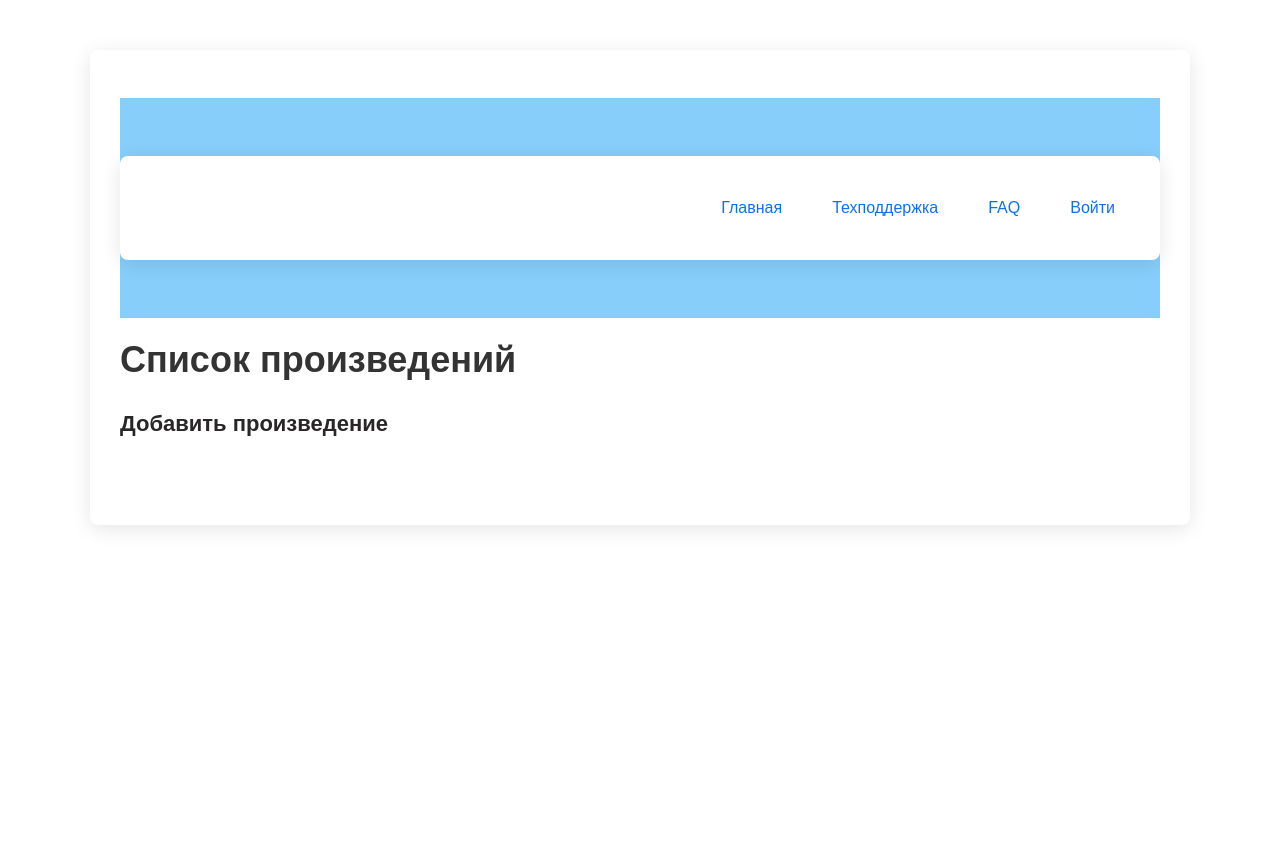
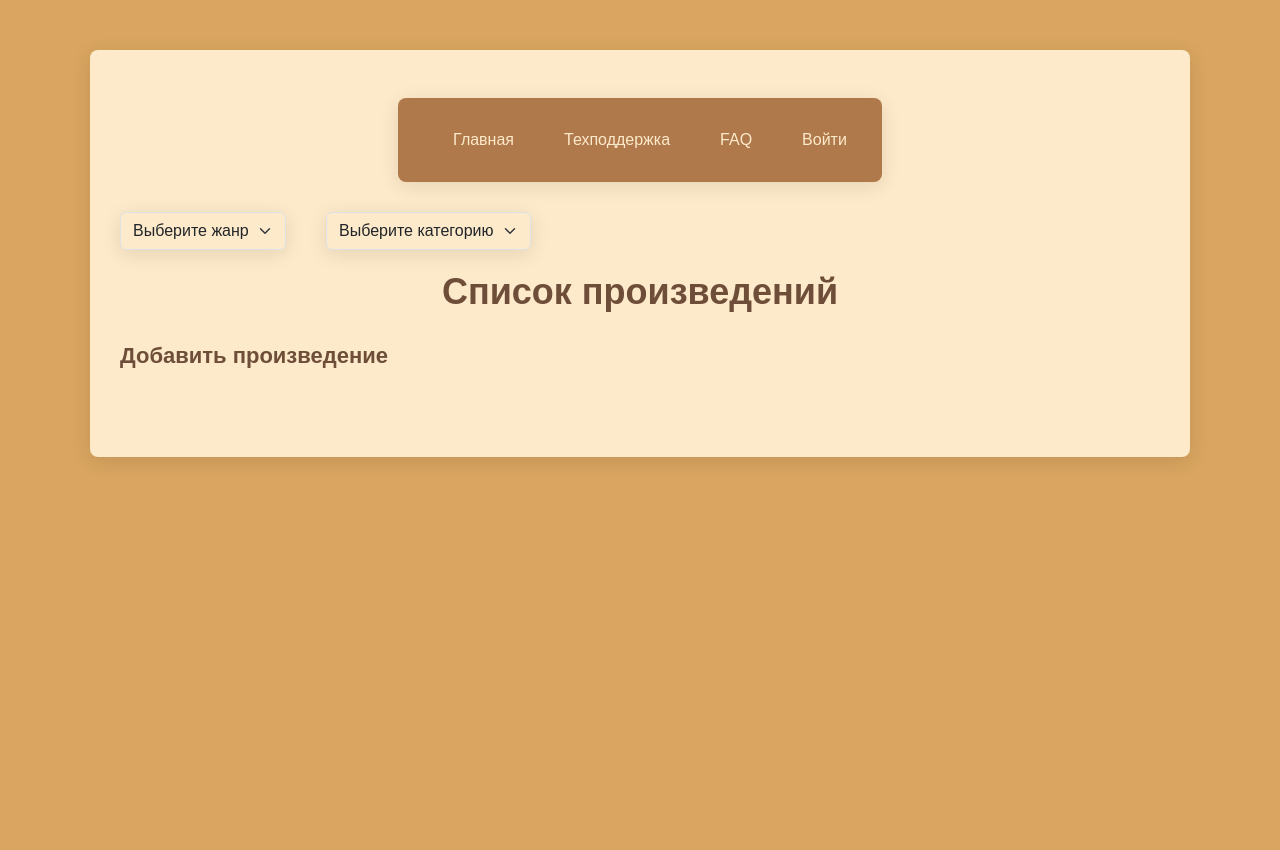
Before and after one commit to HermannRorshach/ArtEcho, a Django app: page / in a window 1280 px wide. Run offline with Django 3.2, Linux system fonts and the light colour scheme; data that the repository does not hold is empty; some libraries are stand-ins or nearby versions; some web fonts are replaced.

Commit message:
Added routes and view classes for comments. Started working on styles, added dropdown lists for genres and categories  on the items page.

```diff
--- a/api_yamdb/reviews/urls.py
+++ b/api_yamdb/reviews/urls.py
@@ -37,4 +37,10 @@ urlpatterns = [
     path('title/<int:title_id>/review/<int:pk>/', views.ReviewDetailView.as_view(), name='review_detail'),
     path('title/<int:title_id>/review/delete/<int:pk>/', views.ReviewDeleteView.as_view(), name='delete_review'),
 
+    path('title/<int:title_id>/review/<int:review_id>/comment/new/', views.CommentCreateView.as_view(), name='create_comment'),
+    path('title/<int:title_id>/review/<int:review_id>/comment/update/<int:pk>/', views.CommentUpdateView.as_view(), name='update_comment'),
+    path('title/<int:title_id>/review/<int:review_id>/comments/', views.CommentListView.as_view(), name='comments'),
+    path('title/<int:title_id>/review/<int:review_id>/comment/<int:pk>/', views.CommentDetailView.as_view(), name='comment_detail'),
+    path('title/<int:title_id>/review/<int:review_id>/comment/delete/<int:pk>/', views.CommentDeleteView.as_view(), name='delete_comment'),
+
 ]
--- a/api_yamdb/reviews/views.py
+++ b/api_yamdb/reviews/views.py
@@ -1,25 +1,17 @@
-from django.views.generic.edit import CreateView
-from .models import Title, Category, Comment, Review, Genre
-from django.contrib.auth.decorators import login_required
-from django.contrib.auth.decorators import login_required
 from pprint import pprint
 
-
 import requests
-
-from django.contrib.auth.decorators import login_required
-
-
+from django.contrib.auth.decorators import login_required, user_passes_test
 from django.shortcuts import get_object_or_404, redirect, render
 from django.urls import reverse, reverse_lazy
-
 from django.utils.decorators import method_decorator
 from django.views import View
 from django.views.generic import DeleteView, DetailView, ListView
 from django.views.generic.edit import CreateView, UpdateView
-from .forms import GenreForm, TitleForm, ReviewForm
-from django.contrib.auth.decorators import user_passes_test
-from django.utils.decorators import method_decorator
+
+from .forms import CommentForm, GenreForm, ReviewForm, TitleForm
+from .models import Category, Comment, Genre, Review, Title
+
 
 def is_admin_or_superuser(user):
     return user.is_authenticated and (user.is_admin or user.is_superuser)
@@ -76,7 +68,7 @@ class TitleCreateView(CreateView):
         context.update(title_context)
         context['title'] = 'Добавить новое произведение'
         context['is_edit'] = False
-        context["create_url"] = reverse("reviews:create_title")
+        context["create_url"] = reverse_lazy("reviews:create_title")
         pprint(context)
         return context
 
@@ -108,6 +100,10 @@ class TitleListView(ListView):
         context = super().get_context_data(**kwargs)
         context.update(title_context)
         context['title'] = 'Список произведений'
+        context["create_url"] = reverse_lazy("reviews:create_title")
+        context['genres_list'] = Genre.objects.all()
+        context['category_list'] = Category.objects.all()
+        # pprint(context)
         return context
 
 
@@ -122,9 +118,9 @@ class TitleDetailView(DetailView):
         context.update(title_context)
         context['title'] = f'Произведение {context["object"]}'
         context['related_object_list'] = Review.objects.filter(title_id=self.kwargs['pk'])
+        context['create_related_object_url'] = reverse_lazy('reviews:create_review', kwargs={"title_id": self.object.pk})
         context["update_url"] = reverse_lazy("reviews:update_title", kwargs={"pk": self.object.pk})
         context["delete_url"] = reverse_lazy("reviews:delete_title", kwargs={"pk": self.object.pk})
-        context['create_related_object_url'] = reverse_lazy('reviews:create_review', kwargs={"title_id": self.object.pk})
         context['back_url'] = reverse_lazy('reviews:titles')
         pprint(context)
         return context
@@ -248,14 +244,17 @@ review_context = {
     'create_button_text': 'Добавить',  # Для страницы создания
     'url_with_arg': True,
 
-    'update_url': 'reviews:update_review',  # Для страницы редактирования
+    # 'update_url': 'reviews:update_review',  # Для страницы редактирования
     'update_button_text': 'Изменить',  # Для страницы редактирования
 
     'action': 'Добавить отзыв',  # Для страницы списка
-    'detail_url': 'reviews:review_detail',  # Для страницы списка
+    # 'detail_url': 'reviews:review_detail',  # Для страницы списка
 
-    'update_url': 'reviews:update_review',
-    'delete_url': 'reviews:delete_review',
+    # 'update_url': 'reviews:update_review',
+    # 'delete_url': 'reviews:delete_review',
+    'related_object_title': 'Комментарии',
+    'no_related_objects_title': 'Комментариев нет',
+    'create_related_object_title': 'Оставить комментарий',
 }
 
 # @method_decorator(user_passes_test(is_admin_or_superuser), name='dispatch')
@@ -337,9 +336,15 @@ class ReviewDetailView(DetailView):
         context = super().get_context_data(**kwargs)
         context.update(review_context)
         context['title'] = f'Отзыв {context["object"]}'
+        self.title_id = self.kwargs['title_id']
+        context['related_object_list'] = Comment.objects.filter(review_id=self.kwargs['pk'])
+        context['create_related_object_url'] = reverse_lazy('reviews:create_comment', kwargs={'title_id': self.title_id, 'review_id': self.object.pk})
+        pprint(context['create_related_object_url'])
         context["update_url"] = reverse_lazy("reviews:update_review", kwargs={"title_id": self.object.title.pk, "pk": self.object.pk})
         context["delete_url"] = reverse_lazy("reviews:delete_review", kwargs={"title_id": self.object.title.pk, "pk": self.object.pk})
         context['back_url'] = reverse_lazy('reviews:reviews',  kwargs={"title_id": self.object.title.pk})
+        pprint("kwargs в get_context_data ReviewDetailView в create_related_object_url")
+        pprint({'title_id': self.title_id, 'review_id': self.object.pk})
         pprint(context)
         return context
 
@@ -362,50 +367,143 @@ class ReviewDeleteView(DeleteView):
         return context
 
 
+comment_context = {
+    # 'create_url': 'reviews:create_review',  # Для страницы создания и редактирования
+    'create_button_text': 'Добавить',  # Для страницы создания
+    # 'url_with_arg': True,
 
-# from django.views.generic import CreateView
-# from django.urls import reverse_lazy
-# from django.shortcuts import get_object_or_404
-# from .models import Review, Title
-# from .forms import ReviewForm
+    # 'update_url': 'reviews:update_review',  # Для страницы редактирования
+    'update_button_text': 'Изменить',  # Для страницы редактирования
 
-# class ReviewCreateView(CreateView):
-#     model = Review
-#     form_class = ReviewForm
-#     template_name = "reviews/review_form.html"
+    'action': 'Добавить комментарий',  # Для страницы списка
+    # 'detail_url': 'reviews:review_detail',  # Для страницы списка
 
-#     def dispatch(self, request, *args, **kwargs):
-#         self.title = get_object_or_404(Title, id=self.kwargs["title_id"])
-#         return super().dispatch(request, *args, **kwargs)
+    # 'update_url': 'reviews:update_review',
+    # 'delete_url': 'reviews:delete_review',
+}
 
-#     def form_valid(self, form):
-#         form.instance.author = self.request.user
-#         form.instance.title = self.title
-#         return super().form_valid(form)
+class CommentCreateView(CreateView):
+    model = Comment
+    template_name = 'reviews/create_instance.html'
+    form_class = CommentForm
 
-#     def get_success_url(self):
-#         return reverse_lazy("reviews:review_list", kwargs={"title_id": self.title.id})
+    @property
+    def title_id(self):
+        return self.kwargs['title_id']
 
-#     def get_context_data(self, **kwargs):
-#         context = super().get_context_data(**kwargs)
-#         context["title"] = self.title
-#         return context
+    @property
+    def review_id(self):
+        return self.kwargs['review_id']
+
+    def get_success_url(self):
+        return reverse_lazy(
+            'reviews:review_detail', kwargs={'title_id': self.title_id, 'pk': self.review_id}
+        )
+
+    def get_context_data(self, **kwargs):
+        context = super().get_context_data(**kwargs)
+        context.update(comment_context)
+        context['title'] = 'Добавить комментарий'
+        context['is_edit'] = False
+        context['create_url'] = reverse_lazy('reviews:create_review', kwargs={'title_id': self.title_id, 'review_id': self.review_id})
+        return context
+
+    def form_valid(self, form):
+        form.instance.author = self.request.user
+        review = Review.objects.get(pk=self.kwargs['review_id'])
+        form.instance.review = review
+        return super().form_valid(form)
 
 
-# from django.views.generic import ListView
-# from django.shortcuts import get_object_or_404
-# from .models import Review, Title
 
-# class ReviewListView(ListView):
-#     model = Review
-#     template_name = "reviews/instances.html"
-#     # context_object_name = "reviews"
+class CommentUpdateView(UpdateView):
+    model = Comment
+    form_class = CommentForm
+    template_name = 'reviews/create_instance.html'
 
-#     def get_queryset(self):
-#         self.title = get_object_or_404(Title, id=self.kwargs["title_id"])
-#         return Review.objects.filter(title=self.title)
+    @property
+    def title_id(self):
+        return self.kwargs['title_id']
 
-#     def get_context_data(self, **kwargs):
-#         context = super().get_context_data(**kwargs)
-#         context["title"] = self.title
-#         return context
+    @property
+    def review_id(self):
+        return self.kwargs['review_id']
+
+    def get_context_data(self, **kwargs):
+        context = super().get_context_data(**kwargs)
+        context.update(comment_context)
+        context['title'] = f'Изменить комментарий {context["object"]}'
+        context['is_edit'] = True
+        context['cancel_url'] = reverse_lazy('reviews:comment_detail', kwargs={'title_id': self.title_id, 'review_id': self.review_id, "pk": self.object.pk})
+        pprint(context)
+        return context
+
+    def get_success_url(self):
+        return reverse_lazy('reviews:comment_detail', kwargs={'title_id': self.title_id, 'review_id': self.review_id, "pk": self.object.pk})
+
+
+class CommentListView(ListView):
+    model = Comment
+    template_name = 'reviews/instances.html'
+
+    @property
+    def title_id(self):
+        return self.kwargs['title_id']
+
+    @property
+    def review_id(self):
+        return self.kwargs['review_id']
+
+    def get_context_data(self, **kwargs):
+        context = super().get_context_data(**kwargs)
+        context.update(comment_context)
+        context['title'] = f'Список комментариев к отзыву {Review.objects.get(pk=self.review_id)}'
+        context['back_url'] = reverse_lazy('reviews:review_detail',  kwargs={"title_id": self.title_id, "pk": self.review_id})
+        context['create_url'] = reverse_lazy('reviews:create_comment', kwargs={'title_id': self.title_id, 'review_id': self.review_id})
+        pprint(context)
+        return context
+
+    def get_queryset(self):
+        self.review = get_object_or_404(Review, id=self.review_id)
+        return Comment.objects.filter(review=self.review)
+
+
+# @method_decorator(login_required, name='dispatch')
+class CommentDetailView(DetailView):
+    model = Comment
+    template_name = 'reviews/instance_detail.html'
+
+    def get_context_data(self, **kwargs):
+        context = super().get_context_data(**kwargs)
+        context.update(comment_context)
+        context['title'] = f'Комментарий {context["object"]}'
+        self.title_id = self.kwargs['title_id']
+        self.review_id = self.kwargs['review_id']
+        context["update_url"] = reverse_lazy("reviews:update_comment", kwargs={"title_id": self.title_id, "review_id": self.review_id, "pk": self.object.pk})
+        context["delete_url"] = reverse_lazy("reviews:delete_comment", kwargs={"title_id": self.title_id, "review_id": self.review_id, "pk": self.object.pk})
+        context['back_url'] = reverse_lazy('reviews:comments',  kwargs={"title_id": self.title_id, "review_id": self.review_id})
+        pprint(context)
+        return context
+
+
+class CommentDeleteView(DeleteView):
+    model = Comment
+    template_name = 'reviews/confirm_delete.html'
+
+    @property
+    def title_id(self):
+        return self.kwargs['title_id']
+
+    @property
+    def review_id(self):
+        return self.kwargs['review_id']
+
+    def get_success_url(self):
+        return reverse_lazy('reviews:review_detail',  kwargs={'title_id': self.title_id, 'pk': self.review_id})
+
+    def get_context_data(self, **kwargs):
+        context = super().get_context_data(**kwargs)
+        context.update(comment_context)
+        context['message'] = f'Удалить комментарий {context["object"]}'
+        context['cancel_url'] = reverse_lazy('reviews:comment_detail',  kwargs={'title_id': self.title_id, 'review_id': self.review_id, "pk": self.object.pk})
+        return context
--- a/api_yamdb/static/css/style.css
+++ b/api_yamdb/static/css/style.css
@@ -41,6 +41,7 @@ html {
 
 body {
   font-family: 'Comfortaa', 'Arial', sans-serif;
+  background-color: #D9A560;
 }
 
 
@@ -53,6 +54,7 @@ body {
   border-radius: 8px; /* Закругленные углы */
   box-shadow: 0 4px 20px rgba(0, 0, 0, 0.1); /* Тень для эффекта глубины */
   text-align: center; /* Центрирование текста */
+  background-color: #FDEACA;
 }
 
 .wrapper-container {
@@ -92,20 +94,22 @@ h6 {
 }
 
 h1, h2, h3, h4 {
-  color: #333; /* Цвет текста */
+  color: #6E4E39; /* Цвет текста */
   margin-bottom: 30px;
+  text-align: center;
   font-weight: bold;
 }
 
 
 h5, h6 {
-  color: #333; /* Цвет текста */
+  color: #6E4E39; /* Цвет текста */
   margin-bottom: 15px;
   font-weight: bold;
 }
 
 p {
   margin-bottom: 10px;
+  color: #6E4E39;
 }
 
 .contacts h3 {
@@ -116,14 +120,14 @@ p {
 
 /* Стили для ссылок */
 a {
-  color: #282626; /* Цвет ссылки */
+  color: #6E4E39; /* Цвет ссылки */
   text-decoration: none; /* Убираем подчеркивание */
   display: inline-block;
   transition: transform 0.3s ease;
 }
 
 a:hover {
-  color: #000000; /* Цвет ссылки при наведении */
+  color: #6E4E39; /* Цвет ссылки при наведении */
   transform: scale(1.05);
   font-weight: 700;
 }
@@ -182,6 +186,12 @@ a.button-red:hover {
 
 .nav-link {
   padding: 10px 15px; /* Увеличиваем отступы для лучшего клика */
+  color: #FDEACA;
+}
+
+.nav-link:hover {
+  color: #FDEACA;
+  font-weight: 700;
 }
 
 a.edit {
@@ -253,3 +263,50 @@ body {
   color: black; /* Цвет иконки, если необходимо */
   display: block; /* Чтобы избежать отступов */
 }
+
+/* Хедер */
+
+header {
+  margin-bottom: 30px;
+}
+
+.header-container {
+  text-align: center; /* Центрирование текста */
+  border-radius: 8px; /* Закругленные углы */
+  background-color: #AF794B;
+  box-shadow: 0 4px 20px rgba(0, 0, 0, 0.1); /* Тень для эффекта глубины */
+  display: inline-block;
+  max-width: 100%;
+  padding: 20px;
+}
+
+select, option {
+  background-color: #FDEACA;
+  display: inline-block;
+  max-width: 100%;
+}
+
+.filters {
+  display: flex;
+  gap: 10px; /* Отступ между селектами */
+  text-align: left;
+}
+
+select.filters {
+  background-color: #FDEACA;
+  box-shadow: 0 4px 20px rgba(0, 0, 0, 0.1);
+  width: auto;
+  min-width: 100px; /* (опционально) задаёт минимальную ширину */
+  margin: 0 30px 0 0;
+  margin-left: 0px;
+}
+
+.form-select {
+  width: auto; /* Чтобы селект занимал ширину по содержимому */
+}
+
+.form-select:focus {
+  border-color: #D9A560; /* Ваш желаемый цвет */
+  border-width: 3px;
+  box-shadow: none; /* Убирает тень, если не хотите её */
+}
--- /dev/null
+++ b/api_yamdb/templates/includes/genres.html
@@ -0,0 +1,17 @@
+<nav>
+    <div class="filters">
+      <select class="filters form-select">
+        <option value="1">Выберите жанр</option>
+        {% for genre in genres_list %}
+        <option value="{{ genre.name }}">{{ genre.name }}</option>
+        {% endfor %}
+      </select>
+
+      <select class="filters form-select">
+        <option value="1">Выберите категорию</option>
+        {% for category in category_list %}
+        <option value="{{ genre.name }}">{{ category.name }}</option>
+        {% endfor %}
+      </select>
+    </div>
+</nav>
--- a/api_yamdb/templates/includes/header.html
+++ b/api_yamdb/templates/includes/header.html
@@ -1,7 +1,7 @@
 {% load static %}
 <header>
-  <nav class="navbar navbar-light" style="background-color: lightskyblue">
-    <div class="container">
+  <nav>
+    <div class="header-container">
       <ul class="nav nav-pills ms-auto">
         <li class="nav-item">
           <a class="nav-link {% if request.resolver_match.view_name == 'planner:planner' %}active{% endif %}"
--- a/api_yamdb/templates/reviews/instances.html
+++ b/api_yamdb/templates/reviews/instances.html
@@ -7,6 +7,11 @@
   <main>
     <div class="container py-5">
       {% include "includes/header.html" %}
+
+      {% if request.resolver_match.view_name == 'reviews:titles' %}
+        {% include "includes/genres.html" %}
+      {% endif %}
+
       <div class="wrapper-container">
         <h1>{{ title }}</h1>
         <h5><a href="{{ create_url }}">{{ action }}</a></h5>
```
Also changed, not shown: api_yamdb/reviews/forms.py (+7 -0 lines), api_yamdb/reviews/models.py (+8 -0 lines).
